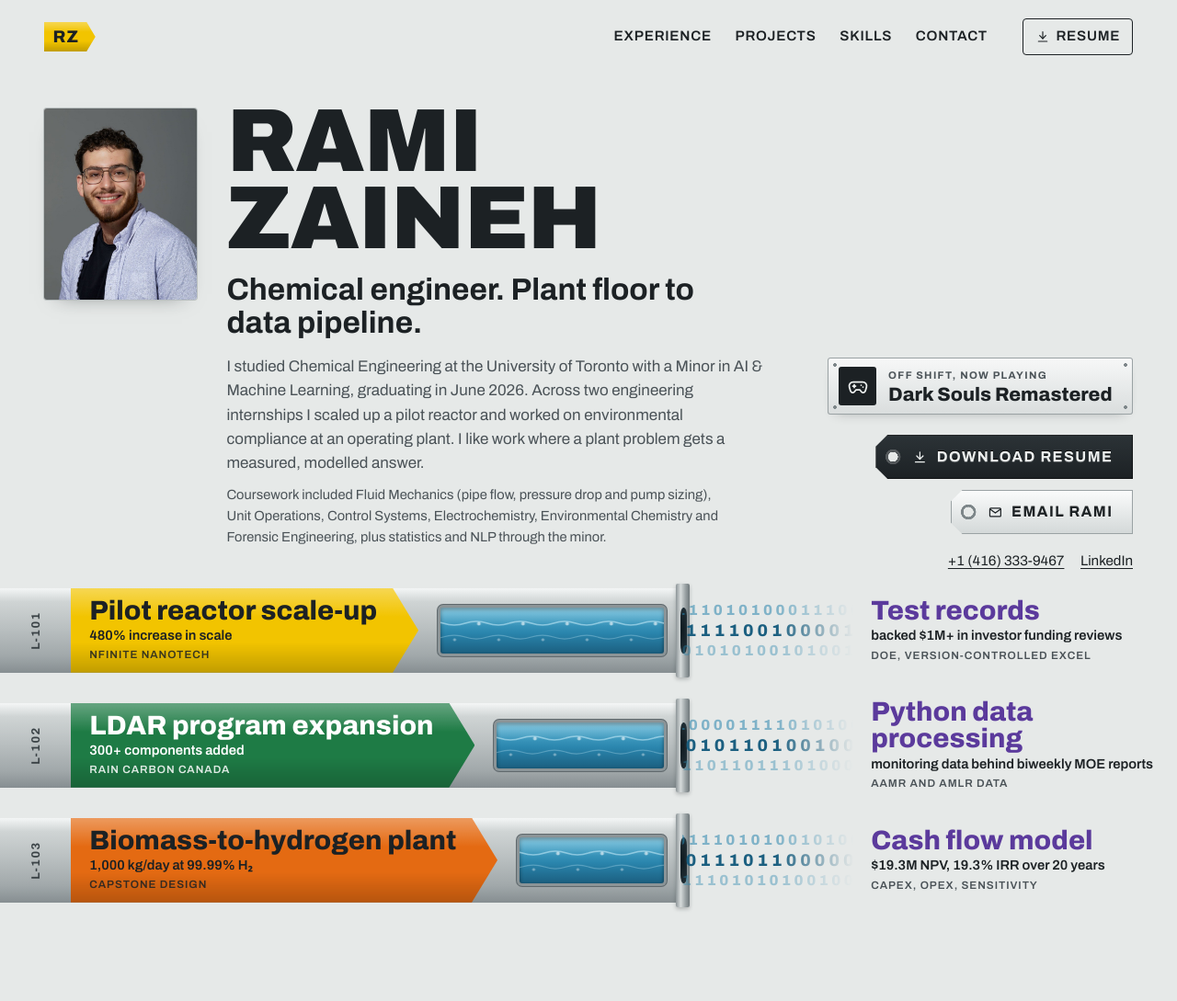
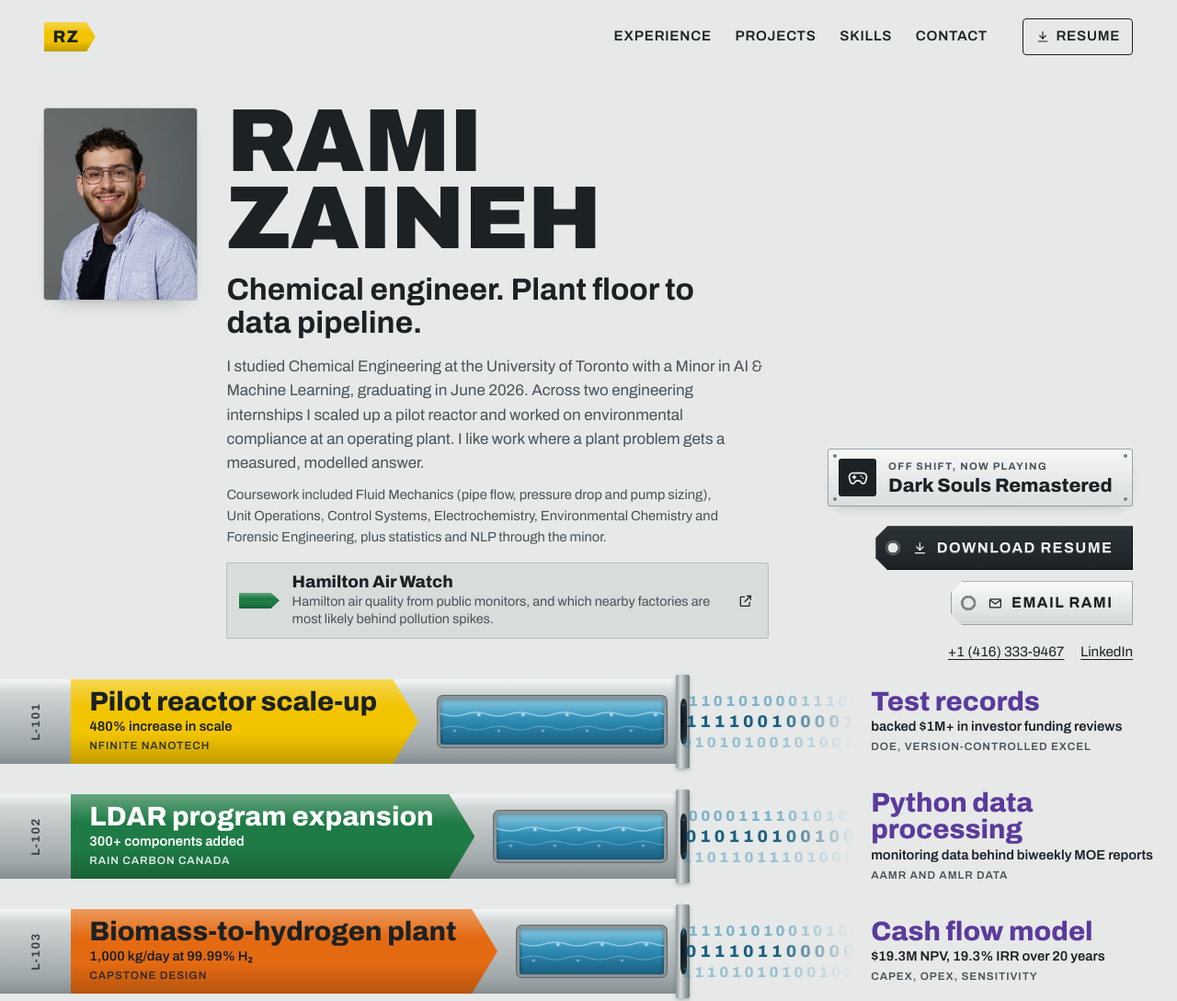
Before and after one commit to Rxmiz/Rxmiz.github.io, an Astro site: page / in a window 1280 px wide. Shown: the top 1089 px of the page at 92% size. Built offline with nearby package versions, Linux system fonts and the light colour scheme; Astro itself is replaced by a stand-in of ours.

Commit message:
Link Hamilton Air Watch from the hero
Co-Authored-By: Claude Opus 5.5 <noreply@anthropic.com>

```diff
--- a/src/pages/index.astro
+++ b/src/pages/index.astro
@@ -24,6 +24,14 @@ const more = projects.filter((p) => !p.slug);
           <p class="hero-courses">
             Coursework included Fluid Mechanics (pipe flow, pressure drop and pump sizing), Unit Operations, Control Systems, Electrochemistry, Environmental Chemistry and Forensic Engineering, plus statistics and NLP through the minor.
           </p>
+          <a class="live-link b-env" href="https://rxmiz.github.io/hamilton-air-watch/">
+            <span class="marker-stub" aria-hidden="true"></span>
+            <span class="ll-text">
+              <span class="ll-title">Hamilton Air Watch</span>
+              <span class="ll-desc">Hamilton air quality from public monitors, and which nearby factories are most likely behind pollution spikes.</span>
+            </span>
+            <Icon name="external" />
+          </a>
         </div>
       </div>
       <div class="hero-tags">
@@ -193,6 +201,55 @@ const more = projects.filter((p) => !p.slug);
     max-width: 66ch;
     font-size: 0.92rem;
     color: var(--ink-2);
+  }
+
+  /* Link out to the live Hamilton Air Watch site */
+  .live-link {
+    display: inline-flex;
+    align-items: center;
+    gap: 0.85rem;
+    margin-top: 1rem;
+    padding: 0.7rem 1rem 0.7rem 0.85rem;
+    max-width: 40rem;
+    background: var(--ground-deep);
+    border-radius: 3px;
+    box-shadow: inset 0 0 0 1px var(--rule);
+    text-decoration: none;
+    transition: box-shadow 0.2s, background-color 0.2s;
+  }
+
+  .live-link:hover {
+    background: #cfd4d3;
+    box-shadow: inset 0 0 0 1px #8c9496;
+  }
+
+  .ll-text {
+    display: grid;
+    gap: 0.1rem;
+  }
+
+  .ll-title {
+    font-stretch: 80%;
+    font-weight: 800;
+    font-size: 1.15rem;
+    line-height: 1.1;
+  }
+
+  .live-link:hover .ll-title {
+    text-decoration: underline;
+    text-underline-offset: 0.18em;
+  }
+
+  .ll-desc {
+    font-size: 0.9rem;
+    line-height: 1.35;
+    color: var(--ink-2);
+  }
+
+  .live-link :global(svg) {
+    width: 1.1rem;
+    height: 1.1rem;
+    flex: none;
   }
 
   h1 {
```
